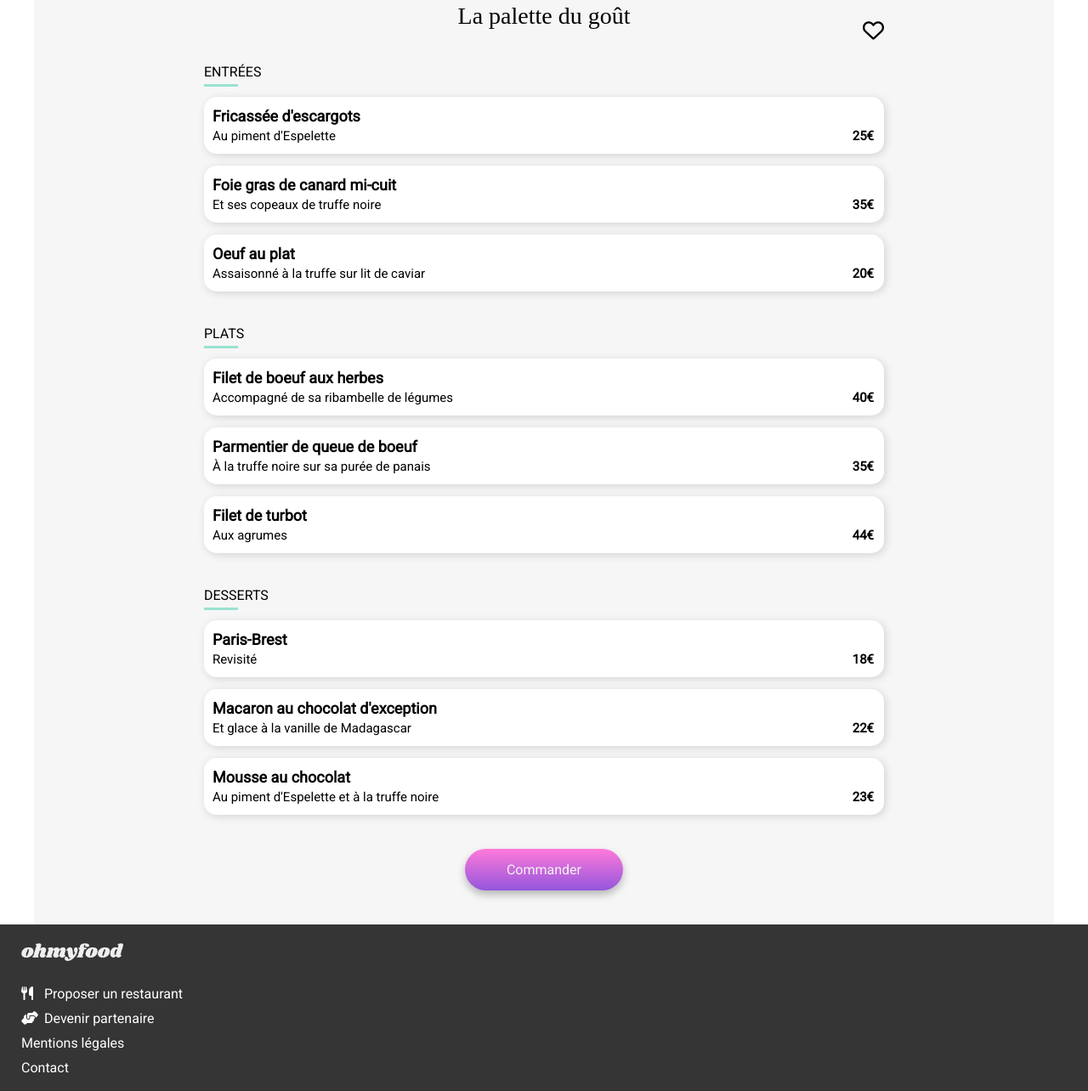
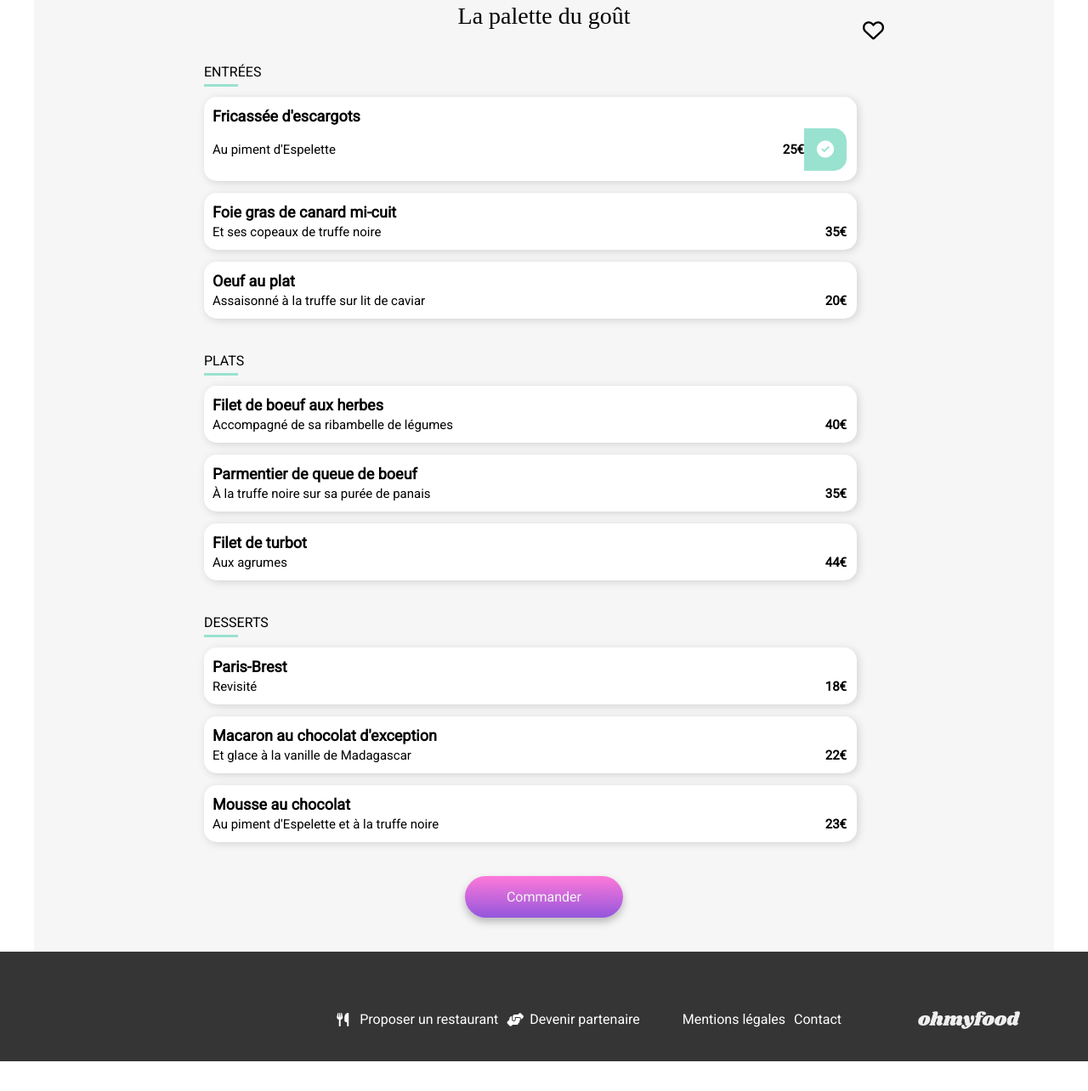
Before and after one commit to Tiphaine-abn/OC-Project4, a website: page la-palette-du-gout.html in a window 1280 px wide. Shown: the part 336-1620 px from the top of the page at 85% size. After the commit the page ends 1585 px from the top, so only its background shows below. Drawn offline with nearby package versions, Linux system fonts and the light colour scheme; files that its build step writes are made by us from their sources; a web font is replaced by a local one.

Commit message:
Modification footer et debut btn select

```diff
--- a/la-palette-du-gout.html
+++ b/la-palette-du-gout.html
@@ -5,12 +5,12 @@
     <meta charset="utf-8" />
     <meta http-equiv="X-UA-Compatible" content="IE=edge">
     <meta name="viewport" content="width=device-width, initial-scale=1">
-    <title>Ohmyfood</title>
     <link href="https://fonts.googleapis.com/css?family=Shrikhand|Roboto" rel="stylesheet">
     <link rel="stylesheet" type="text/css" media="screen" href="css/main.css" />
     <link rel="stylesheet" href="https://cdnjs.cloudflare.com/ajax/libs/font-awesome/6.2.1/css/all.min.css"
         integrity="sha512-MV7K8+y+gLIBoVD59lQIYicR65iaqukzvf/nwasF0nqhPay5w/9lJmVM2hMDcnK1OnMGCdVK+iQrJ7lzPJQd1w=="
         crossorigin="anonymous" referrerpolicy="no-referrer">
+    <title>Menu-Ohmyfood</title>
 </head>
 
 <body>
@@ -39,6 +39,9 @@
                         <div class="cards__text">
                             <p class="cards__subtitle">Au piment d'Espelette</p>
                             <p class="cards__price">25€</p>
+                            <div class="select-choice">
+                                <i class="fa-solid fa-circle-check"></i>
+                            </div>
                         </div>
                     </div>
                     <div class="cards__menu">
@@ -47,6 +50,7 @@
                             <p class="cards__subtitle">Et ses copeaux de truffe noire</p>
                             <p class="cards__price">35€</p>
                         </div>
+
                     </div>
                     <div class="cards__menu">
                         <h2>Oeuf au plat</h2>
@@ -116,7 +120,7 @@
         <div class="footer__img">
             <img src="images/logo/ohmyfood.png" alt="Logo ohmyfood">
         </div>
-        <div>
+        <div class="footer__content">
             <a href="#">
                 <i class="fa-solid fa-utensils"></i>
                 <p>Proposer un restaurant</p>
@@ -125,6 +129,7 @@
                 <i class="fa-solid fa-handshake-angle"></i>
                 <p>Devenir partenaire</p>
             </a>
+            <div class="footer__link">
                 <a href="#">
                     <p>Mentions légales</p>
                 </a>
@@ -132,6 +137,7 @@
                     <p>Contact</p>
                 </a>
             </div>
+        </div>
     </footer>
 </body>
 
--- a/sass/base/_typography.scss
+++ b/sass/base/_typography.scss
@@ -6,6 +6,12 @@ $font-title: 'Shrikhand';
     font-family: 'Roboto', sans-serif;
     color: #000000;
     text-decoration: none;
+}
+
+.info__title {
+    @media (min-width: $desktop) {
+        font-size: 40px;
+    }
 }
 
 h1 {
--- a/sass/components/_buttons.scss
+++ b/sass/components/_buttons.scss
@@ -56,3 +56,25 @@
     color: transparent;
     @include gradient;
 }
+
+.select-choice {
+    display: flex;
+    justify-content: center;
+    align-items: center;
+    background-color: $color-tertiary;
+    width: 50px;
+    height: 50px;
+    border-radius: 0 15px 15px 0;
+
+    i {
+        font-size: 20px;
+        color: white;
+    }
+
+    &:hover {
+        transform-origin: right 50%;
+        transform: translateX(65px);
+        overflow: hidden;
+        transition: transform 0.5s;
+    }
+}
--- a/sass/layouts/_footer.scss
+++ b/sass/layouts/_footer.scss
@@ -1,6 +1,6 @@
 .footer {
     background-color: #353535;
-    padding: 22px 25px 22px 25px;
+    padding: 30px 25px 30px 25px;
 
     i,
     p {
@@ -23,9 +23,26 @@
     a {
         display: flex;
         align-items: center;
+        margin-bottom: 10px;
     }
 
-    a:not(:last-child) {
-        margin-bottom: 10px;
+    @media (min-width: $desktop) {
+        display: flex;
+        flex-direction: row-reverse;
+        padding: 70px 80px 30px 25px;
+
+        img {
+            padding: 0;
+            margin-left: 80px;
+        }
+
+        .footer__content {
+            display: flex;
+        }
+
+        .footer__link {
+            display: flex;
+            margin-left: 40px;
+        }
     }
 }
--- a/sass/pages/_menupages.scss
+++ b/sass/pages/_menupages.scss
@@ -48,7 +48,9 @@
     padding: 12px 12px 12px 10px;
     margin-bottom: 14px;
     overflow: hidden;
+    position: relative;
     @include shadow;
+    width: calc(100% - 54px);
 
     h2 {
         margin: 0 0 4px;
@@ -67,6 +69,7 @@
     overflow: hidden;
     text-overflow: ellipsis;
     white-space: nowrap;
+    flex: 1;
 }
 
 .cards__price {
```
Also changed, not shown: index.html (+5 -3 lines). Lines whose indentation alone changed are shown as unchanged.
